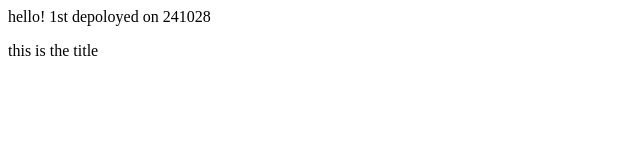
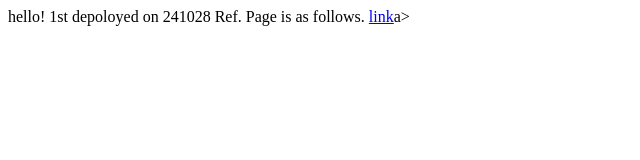
Before and after one commit to nmkir/sitetest241028, a plain HTML site: page index.html in a window 1280 px wide. Shown: the whole page, without its empty margins (0-640 px from the left). Drawn offline with Linux system fonts and the light colour scheme.

Commit message:
Update index.html 250408

```diff
--- a/index.html
+++ b/index.html
@@ -1,2 +1,5 @@
 hello! 1st depoloyed on 241028
-<p>this is the title</p>
+
+
+Ref. Page is as follows.
+<a href='https://prog-8.com/docs/github-pages'>link</a>a>
```
